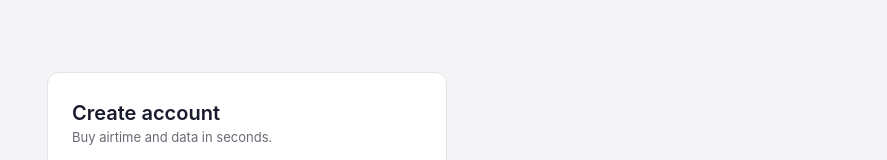
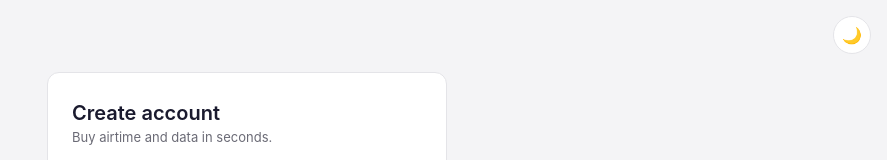
Before and after one commit to Houzsaad/vtu-mobile-platform, a React (Vite) app in the folder frontend/: page / in a window 1280 px wide. Shown: the top 160 px of the page, without its empty margins (393-1280 px from the left). Built offline with nearby package versions, Linux system fonts and the light colour scheme.

Commit message:
Add dark/light mode for a better work background support

```diff
--- a/frontend/src/App.jsx
+++ b/frontend/src/App.jsx
@@ -5,20 +5,22 @@ import Dashboard from './components/Dasboard';
 import Profile from './components/Profile';
 import ChangePassword from './components/ChangePassword';
 import ChangePin from './components/ChangePIN';
+import ThemeToggle from './components/ThemeToggle';
 
 function App() {
   return (
+    <>
+      <ThemeToggle />
       <Routes>
         <Route path="/register" element={<Register />} />
         <Route path="/login" element={<Login />} />
         <Route path="/" element={<Register />} />
         <Route path="/dashboard" element={<Dashboard />} />
         <Route path="/profile" element={<Profile />} />
-
         <Route path="/change-password" element={<ChangePassword />} />
         <Route path="/change-pin" element={<ChangePin />} />
-
       </Routes>
+    </>
   );
 }
 
--- a/frontend/src/components/Register.jsx
+++ b/frontend/src/components/Register.jsx
@@ -1,5 +1,6 @@
 import { useState } from 'react';
 import { apiPost } from '../api';
+import { useNavigate } from 'react-router-dom';
 import './Register.css';
 import PasswordInput from './PasswordInput';
 import { Link } from 'react-router-dom';
@@ -13,6 +14,7 @@ export default function Register() {
   });
   const [errors, setErrors] = useState({});
   const [loading, setLoading] = useState(false);
+  const navigate = useNavigate();
 
   const handleChange = (e) => {
     setFormData({ ...formData, [e.target.name]: e.target.value });
@@ -22,7 +24,7 @@ export default function Register() {
     e.preventDefault();
     console.log('handleSubmit fired', formData);
     const result = await apiPost('/accounts/register/', formData);
-    setLoading(true);
+    navigate('/login');
     setErrors({});
     try {
       const result = await apiPost('/accounts/register/', formData);
@@ -55,6 +57,7 @@ export default function Register() {
           <PasswordInput name="confirm_password" placeholder="Confirm password" value={formData.confirm_password} onChange={handleChange} />
           <PasswordInput name="pin" placeholder="4-digit PIN" value={formData.pin} onChange={handleChange} maxLength={4} />
           <PasswordInput name="confirm_pin" placeholder="Confirm PIN" value={formData.confirm_pin} onChange={handleChange} maxLength={4} />
+
           <button type="submit" className="register-submit" disabled={loading}>
             {loading ? 'Registering...' : 'Create account'}
           </button>
--- /dev/null
+++ b/frontend/src/components/ThemeToggle.jsx
@@ -0,0 +1,23 @@
+import { useState, useEffect } from 'react';
+
+export default function ThemeToggle() {
+  const [isDark, setIsDark] = useState(
+    localStorage.getItem('theme') === 'dark'
+  );
+
+  useEffect(() => {
+    document.documentElement.setAttribute('data-theme', isDark ? 'dark' : 'light');
+    localStorage.setItem('theme', isDark ? 'dark' : 'light');
+  }, [isDark]);
+
+  return (
+    <button
+      type="button"
+      className="theme-toggle"
+      onClick={() => setIsDark(!isDark)}
+      aria-label={isDark ? 'Switch to light mode' : 'Switch to dark mode'}
+    >
+      {isDark ? '☀️' : '🌙'}
+    </button>
+  );
+}
--- a/frontend/src/index.css
+++ b/frontend/src/index.css
@@ -27,3 +27,30 @@ input, button {
   font-family: inherit;
   font-size: 14px;
 }
+
+/* Dark and Light Mode  */
+
+[data-theme="dark"] {
+  --surface-1: #15151c;
+  --surface-2: #1e1e28;
+  --text-primary: #f0f0f5;
+  --text-secondary: #a0a0ab;
+  --border: #30303c;
+  --border-strong: #45454f;
+  --accent: #4a6fa5;
+  --accent-hover: #5c82b8;
+}
+
+.theme-toggle {
+  position: fixed;
+  top: 16px;
+  right: 16px;
+  background: var(--surface-2);
+  border: 1px solid var(--border);
+  border-radius: 50%;
+  width: 38px;
+  height: 38px;
+  font-size: 16px;
+  cursor: pointer;
+  z-index: 100;
+}
```
Also changed, not shown: frontend/src/components/Register.css (line endings or trailing spaces). Lines whose indentation alone changed are shown as unchanged.
